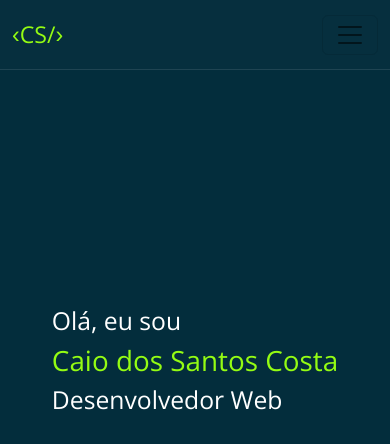
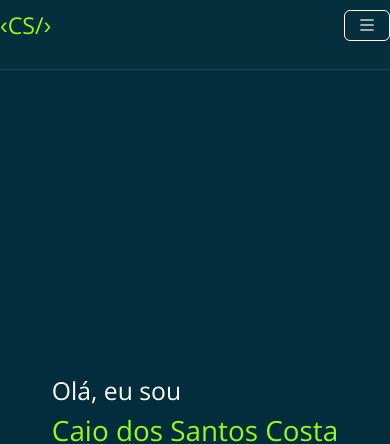
Before and after one commit to caiocostta/Portifolio, a website: page Index.html in a window 390 px wide. Shown: the top 444 px of the page. Drawn offline with nearby package versions, Linux system fonts and the light colour scheme.

Commit message:
Alterações no Menu Mobile

```diff
--- a/Assets/css/Style.css
+++ b/Assets/css/Style.css
@@ -28,9 +28,6 @@ body{
     background-color: #052596;
 }
 header{
-    position: fixed;
-    width: 100%;
-    z-index: 10;
     height: 70px;
     background-color: #062F3E;
     border-bottom: 1px solid rgba(255, 255, 255, 0.1);
--- a/Index.html
+++ b/Index.html
@@ -10,12 +10,11 @@
         <script src="https://cdn.jsdelivr.net/npm/bootstrap@5.2.1/dist/js/bootstrap.bundle.min.js" integrity="sha384-u1OknCvxWvY5kfmNBILK2hRnQC3Pr17a+RTT6rIHI7NnikvbZlHgTPOOmMi466C8" crossorigin="anonymous"></script>
     </head>
     <body>
-        <header class="d-flex align-items-center">
+        <header>
             <nav class="container navbar navbar-expand-lg">
-                <div class="container-fluid">
                   <a class="navbar-title fs-3 me-2 text-green" href="#">‹CS/›</a>
-                  <button class="navbar-toggler text-white" type="button" data-bs-toggle="collapse" data-bs-target="#navbarNav" aria-controls="navbarNav" aria-expanded="false" aria-label="Toggle navigation">
-                    <span class="navbar-toggler-icon text-white"></span>
+                  <button style="border-color: #fff;" class="navbar-toggler text-white" type="button" data-bs-toggle="collapse" data-bs-target="#navbarNav" aria-controls="navbarNav" aria-expanded="false" aria-label="Toggle navigation">
+                    <i class="bi bi-list text-white"></i>
                   </button>
                   <div class="collapse navbar-collapse" id="navbarNav">
                     <ul class="navbar-nav">
@@ -33,7 +32,6 @@
                       </li>
                     </ul>
                   </div>
-                </div>
               </nav>
         </header>
         <section class="d-flex flex-column">
```
